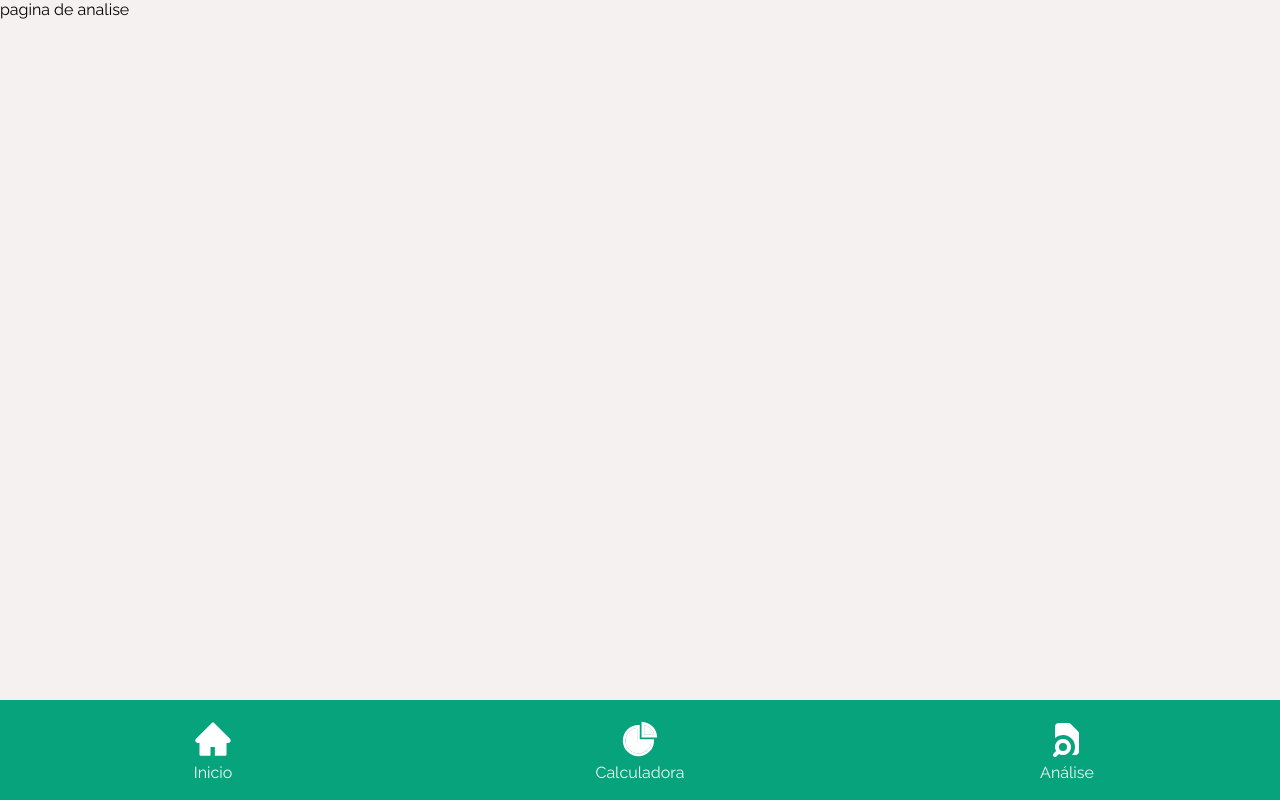
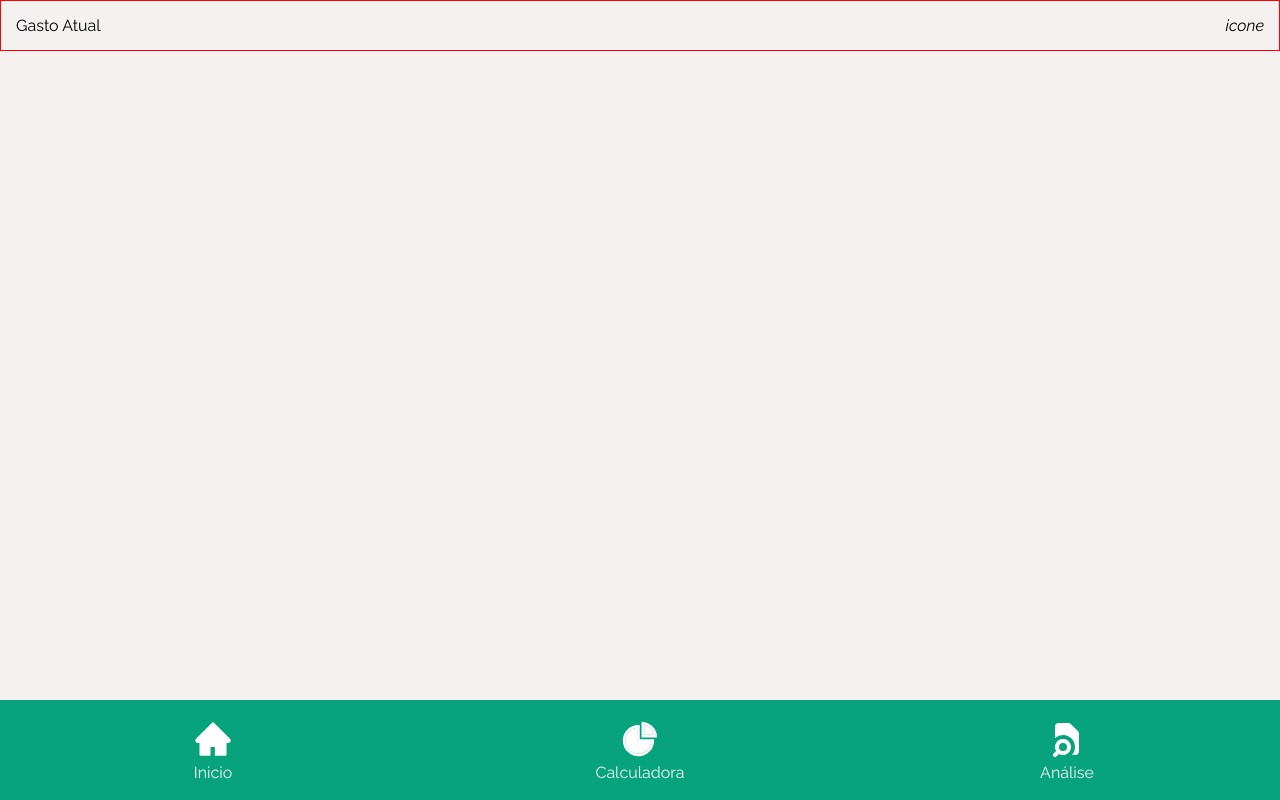
Before and after one commit to IgorNascimentoDEV/3nergize, a React (Vite) app in the folder 3nergizer/: page /Analysis in a window 1280 px wide. Built offline with nearby package versions, Linux system fonts and the light colour scheme.

Commit message:
adicioando panel da pagina analise

```diff
--- a/3nergizer/src/components/HomeComponents/styles.ts
+++ b/3nergizer/src/components/HomeComponents/styles.ts
@@ -1,4 +1,6 @@
 import styled from "styled-components";
+
+//home componentes
 
 export const StyledSearch = styled.div`
   background: #ffffff;
--- /dev/null
+++ b/3nergizer/src/components/analysisComponents/Panel.tsx
@@ -0,0 +1,22 @@
+import React from "react";
+import * as S from "./styles";
+
+interface PanelProps {
+}
+
+const Panel = ({}: PanelProps) => {
+  return (
+    <S.StyledPanel>
+      <span>
+        <p>Gasto Atual</p>
+      </span>
+      <span>
+        <i>
+          icone
+        </i>
+      </span>
+    </S.StyledPanel>
+  );
+};
+
+export default Panel;
--- /dev/null
+++ b/3nergizer/src/components/analysisComponents/styles.ts
@@ -0,0 +1,9 @@
+import styled from "styled-components";
+
+export const StyledPanel = styled.div`
+  border: 1px solid red;
+  padding:15px;
+
+  display:flex;
+  justify-content:space-between;
+`;
--- a/3nergizer/src/pages/Analysis.tsx
+++ b/3nergizer/src/pages/Analysis.tsx
@@ -2,13 +2,15 @@ import React from "react";
 import * as S from "./StylesPage";
 
 import NavBottomBar from "../components/NavBottomBar/NavBottomBar";
+import Panel from "../components/analysisComponents/Panel";
+
 
 interface AnalysisProps {}
 
 const Analysis = ({}: AnalysisProps) => {
   return (
     <S.StyledAnalysisPage>
-      <p>pagina de analise</p>
+      <Panel/>
       <NavBottomBar />
     </S.StyledAnalysisPage>
   );
--- a/3nergizer/src/pages/Calculator.tsx
+++ b/3nergizer/src/pages/Calculator.tsx
@@ -8,7 +8,6 @@ interface CalculatorProps {}
 const Calculator = ({}: CalculatorProps) => {
   return (
     <S.StyledCalculator>
-tela de Calculator
       <NavBottomBar />
     </S.StyledCalculator>
   );
```
